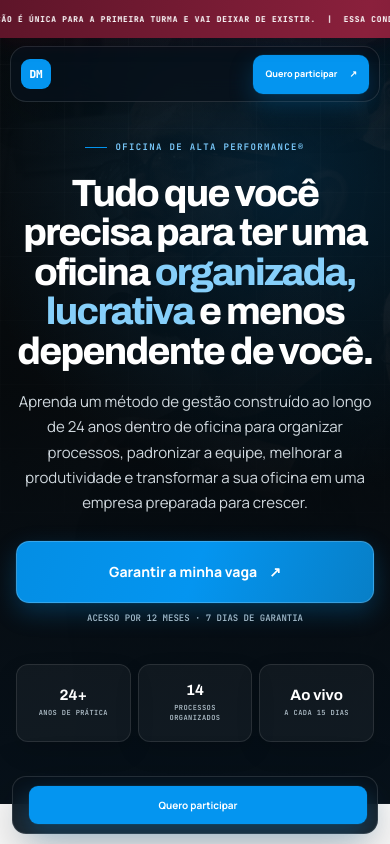
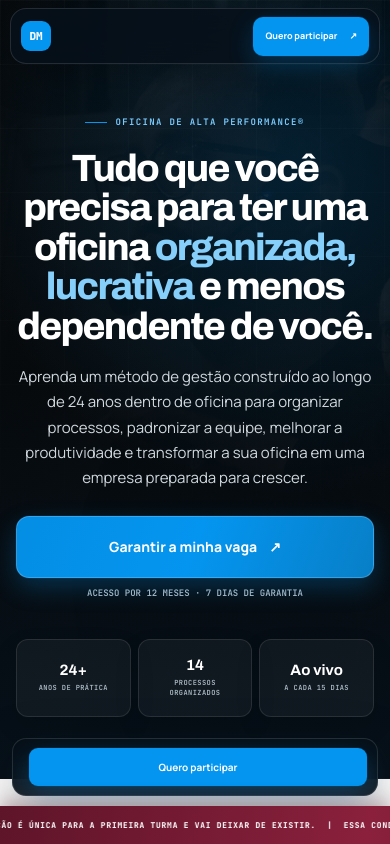
Before and after one commit to cezarhlima1/diegomensor, a Next.js app: page /oficinadealtaperformance in a window 390 px wide. Shown: the top 844 px of the page. Built offline with nearby package versions, Linux system fonts and the light colour scheme.

Commit message:
move condicao da turma para rodape fixo

```diff
--- a/components/oficina-alta-performance/oficina.module.css
+++ b/components/oficina-alta-performance/oficina.module.css
@@ -1005,3 +1005,14 @@
 /* A faixa é a própria divisória de entrada da seção, sem espaço acima. */
 .bonusSection{padding-top:0}
 .bonusSection>.bonusRibbon{margin-top:0}
+
+/* A condição da turma passa do topo para o rodapé fixo da tela. */
+.cohortBanner{inset:auto 0 0;box-shadow:0 -5px 18px rgba(58,7,22,.3)}
+.progress{top:0}
+.nav{top:14px}
+@media(max-width:700px){
+  .nav{top:8px}
+  .hero{padding-top:105px}
+  .stickyCta{bottom:calc(48px + env(safe-area-inset-bottom))}
+  .footer{padding-bottom:165px}
+}
```
